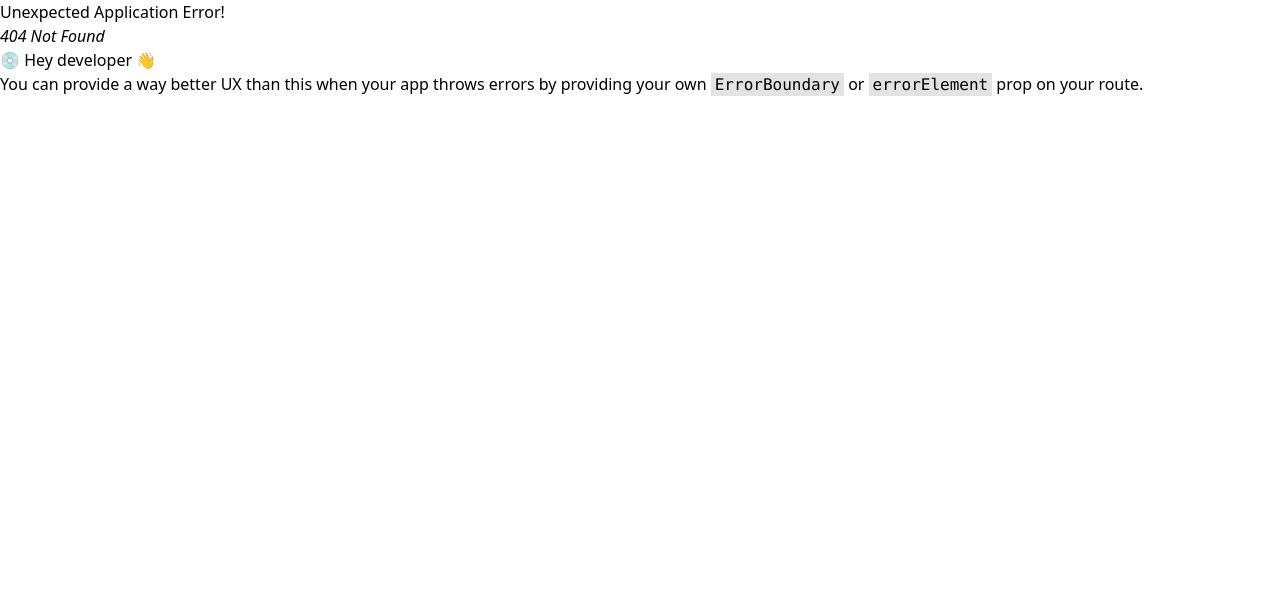
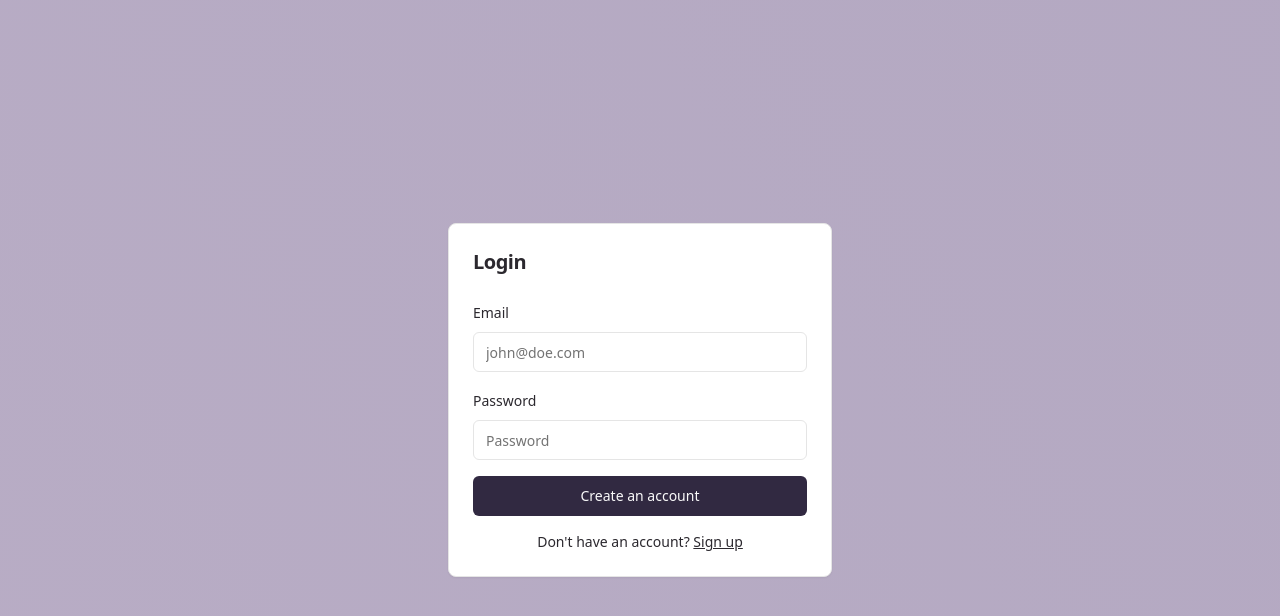
Before and after one commit to dhaval1625/friends-mern, a React (Vite) app in the folder frontend/: page /auth/login in a window 1280 px wide. Before the commit this address had no page. Shown: the top 616 px of the page. Built offline with nearby package versions, Linux system fonts and the light colour scheme.

Commit message:
login form added

```diff
--- a/frontend/src/App.css
+++ b/frontend/src/App.css
@@ -1,3 +1,26 @@
-.gradiant-bg {
-    background: linear-gradient(45deg, #d1cfdf, #baa4c4);
+.ld-gradiant-bg {
+    background: linear-gradient(239deg, #a093b2d5, #765d8e7c, #7b346677);
 }
+
+.ld-gradiant-bg.ld-animate {
+    background-size: 600% 600%;
+    -webkit-animation: GradiantMotion 10s ease infinite;
+    -moz-animation: GradiantMotion 10s ease infinite;
+    animation: GradiantMotion 10s ease infinite;
+}
+
+@-webkit-keyframes GradiantMotion {
+    0%{background-position:0% 52%}
+    50%{background-position:100% 49%}
+    100%{background-position:0% 52%}
+}
+@-moz-keyframes GradiantMotion {
+    0%{background-position:0% 52%}
+    50%{background-position:100% 49%}
+    100%{background-position:0% 52%}
+}
+@keyframes GradiantMotion {
+    0%{background-position:0% 52%}
+    50%{background-position:100% 49%}
+    100%{background-position:0% 52%}
+}
--- /dev/null
+++ b/frontend/src/components/layouts/AuthLayout.tsx
@@ -0,0 +1,17 @@
+import { cn } from '@/lib/utils';
+import { Outlet } from 'react-router-dom';
+
+function AuthLayout() {
+   return (
+      <div
+         className={cn(
+            'min-h-screen flex items-center justify-center py-8 px-2',
+            'ld-gradiant-bg ld-animate'
+         )}
+      >
+         <Outlet />
+      </div>
+   );
+}
+
+export default AuthLayout;
--- /dev/null
+++ b/frontend/src/components/sections/LoginForm.tsx
@@ -0,0 +1,106 @@
+import { Link } from 'react-router-dom';
+import { Button } from '@/components/ui/button';
+import {
+   Card,
+   CardContent,
+   CardHeader,
+   CardTitle,
+} from '@/components/ui/card';
+import { Input } from '@/components/ui/input';
+import { z } from 'zod';
+import { zodResolver } from '@hookform/resolvers/zod';
+import { useForm } from 'react-hook-form';
+import {
+   Form,
+   FormControl,
+   FormField,
+   FormItem,
+   FormLabel,
+   FormMessage,
+} from '@/components/ui/form';
+
+function LoginForm() {
+   const formSchema = z.object({
+      email: z
+         .string()
+         .min(1, { message: 'Email is required!' })
+         .email('Please enter valid email!'),
+      password: z
+         .string()
+         .min(6, { message: 'Password must be atleast 6 characters long!' })
+   })
+
+   const form = useForm<z.infer<typeof formSchema>>({
+      resolver: zodResolver(formSchema),
+      defaultValues: {
+         email: '',
+         password: '',
+      },
+   });
+
+   function onSubmit(values: z.infer<typeof formSchema>) {
+      console.log(values);
+   }
+   return (
+      <Card className="max-w-sm w-full">
+         <CardHeader>
+            <CardTitle className="text-xl">Login</CardTitle>
+         </CardHeader>
+         <CardContent>
+            <Form {...form}>
+               <form
+                  onSubmit={form.handleSubmit(onSubmit)}
+                  className="grid gap-4"
+               >
+                  <FormField
+                     control={form.control}
+                     name="email"
+                     render={({ field }) => (
+                        <FormItem>
+                           <FormLabel>Email</FormLabel>
+                           <FormControl>
+                              <Input
+                                 placeholder="john@doe.com"
+                                 type="email"
+                                 {...field}
+                              />
+                           </FormControl>
+                           <FormMessage />
+                        </FormItem>
+                     )}
+                  />
+                  <FormField
+                     control={form.control}
+                     name="password"
+                     render={({ field }) => (
+                        <FormItem>
+                           <FormLabel>Password</FormLabel>
+                           <FormControl>
+                              <Input
+                                 placeholder="Password"
+                                 type="password"
+                                 {...field}
+                                 autoComplete='new-password'
+                              />
+                           </FormControl>
+                           <FormMessage />
+                        </FormItem>
+                     )}
+                  />
+                  <Button type="submit" className="w-full">
+                     Create an account
+                  </Button>
+               </form>
+            </Form>
+            <div className="mt-4 text-center text-sm">
+               Don't have an account?{' '}
+               <Link to="/auth/signup" className="underline">
+                  Sign up
+               </Link>
+            </div>
+         </CardContent>
+      </Card>
+   );
+}
+
+export default LoginForm;
--- a/frontend/src/components/sections/SignupForm.tsx
+++ b/frontend/src/components/sections/SignupForm.tsx
@@ -19,44 +19,26 @@ import {
    FormLabel,
    FormMessage,
 } from '@/components/ui/form';
+import { SIGNUP_FORM_INITIAL_VALUES, SIGNUP_FORM_SCHEMA } from '@/lib/config';
 
 function SignupForm() {
-   const formSchema = z.object({
-      firstName: z.string().min(1, {
-         message: 'First name is required.',
-      }),
-      lastName: z.string().min(1, {
-         message: 'Last name is required.',
-      }),
-      email: z
-         .string()
-         .min(1, { message: 'Email is required!' })
-         .email('Please enter valid email!'),
-      password: z
-         .string()
-         .min(6, { message: 'Password must be atleast 6 characters long!' }),
-      cnfPassword: z.string()
-   }).refine(data => data.password === data.cnfPassword, {
-      message: 'Must be equal to password entered above!',
-      path: ['cnfPassword'],
-   });;
+   const formSchema = z
+      .object(SIGNUP_FORM_SCHEMA)
+      .refine((data) => data.password === data.cnfPassword, {
+         message: 'Must be equal to password entered above!',
+         path: ['cnfPassword'],
+      });
 
    const form = useForm<z.infer<typeof formSchema>>({
       resolver: zodResolver(formSchema),
-      defaultValues: {
-         firstName: '',
-         lastName: '',
-         email: '',
-         password: '',
-         cnfPassword: ''
-      },
+      defaultValues: SIGNUP_FORM_INITIAL_VALUES,
    });
 
    function onSubmit(values: z.infer<typeof formSchema>) {
       console.log(values);
    }
    return (
-      <Card className="mx-auto max-w-sm">
+      <Card className="max-w-sm w-full">
          <CardHeader>
             <CardTitle className="text-xl">Sign Up</CardTitle>
             <CardDescription>
@@ -122,10 +104,10 @@ function SignupForm() {
                            <FormLabel>Password</FormLabel>
                            <FormControl>
                               <Input
-                                 placeholder="password"
+                                 placeholder="Password"
                                  type="password"
                                  {...field}
-                                 autoComplete='new-password'
+                                 autoComplete="new-password"
                               />
                            </FormControl>
                            <FormMessage />
@@ -156,7 +138,7 @@ function SignupForm() {
             </Form>
             <div className="mt-4 text-center text-sm">
                Already have an account?{' '}
-               <Link to="/login" className="underline">
+               <Link to="/auth/login" className="underline">
                   Sign in
                </Link>
             </div>
--- a/frontend/src/components/ui/card.tsx
+++ b/frontend/src/components/ui/card.tsx
@@ -23,7 +23,7 @@ const CardHeader = React.forwardRef<
 >(({ className, ...props }, ref) => (
   <div
     ref={ref}
-    className={cn("flex flex-col space-y-1.5 p-6", className)}
+    className={cn("flex flex-col space-y-1.5 sm:p-6 p-4", className)}
     {...props}
   />
 ))
@@ -60,7 +60,7 @@ const CardContent = React.forwardRef<
   HTMLDivElement,
   React.HTMLAttributes<HTMLDivElement>
 >(({ className, ...props }, ref) => (
-  <div ref={ref} className={cn("p-6 pt-0", className)} {...props} />
+  <div ref={ref} className={cn("sm:p-6 p-4 pt-0 sm:pt-0", className)} {...props} />
 ))
 CardContent.displayName = "CardContent"
 
--- /dev/null
+++ b/frontend/src/lib/config.ts
@@ -0,0 +1,26 @@
+import { z } from 'zod';
+
+export const SIGNUP_FORM_SCHEMA = {
+   firstName: z.string().min(1, {
+      message: 'First name is required.',
+   }),
+   lastName: z.string().min(1, {
+      message: 'Last name is required.',
+   }),
+   email: z
+      .string()
+      .min(1, { message: 'Email is required!' })
+      .email('Please enter valid email!'),
+   password: z
+      .string()
+      .min(6, { message: 'Password must be atleast 6 characters long!' }),
+   cnfPassword: z.string(),
+};
+
+export const SIGNUP_FORM_INITIAL_VALUES = {
+   firstName: '',
+   lastName: '',
+   email: '',
+   password: '',
+   cnfPassword: '',
+};
--- /dev/null
+++ b/frontend/src/pages/Login.tsx
@@ -0,0 +1,7 @@
+import LoginForm from '@/components/sections/LoginForm';
+
+function Login() {
+   return <LoginForm />;
+}
+
+export default Login;
--- a/frontend/src/pages/Signup.tsx
+++ b/frontend/src/pages/Signup.tsx
@@ -1,11 +1,7 @@
 import SignupForm from '@/components/sections/SignupForm';
 
 function Signup() {
-   return (
-      <div className="min-h-screen flex items-center justify-center gradiant-bg">
-         <SignupForm />
-      </div>
-   );
+   return <SignupForm />;
 }
 
 export default Signup;
```
Also changed, not shown: frontend/src/App.tsx (+17 -7 lines).
